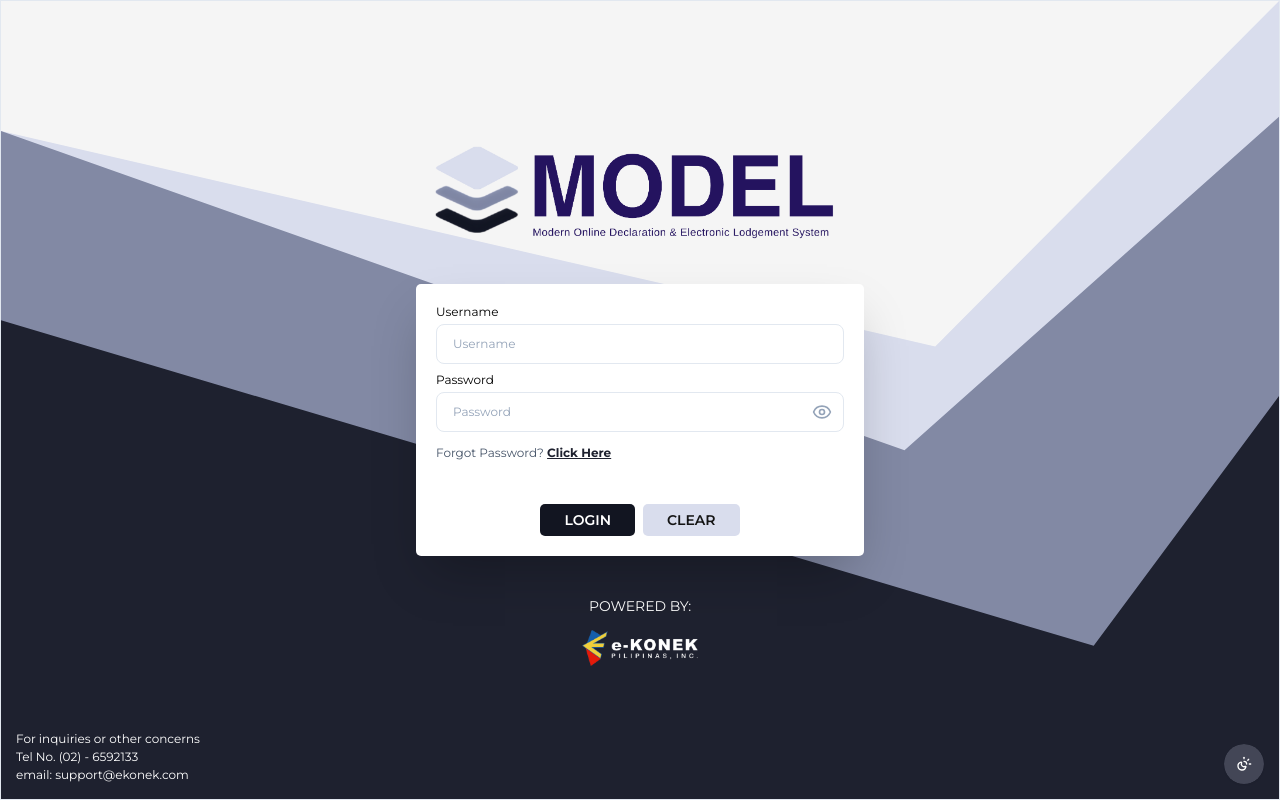
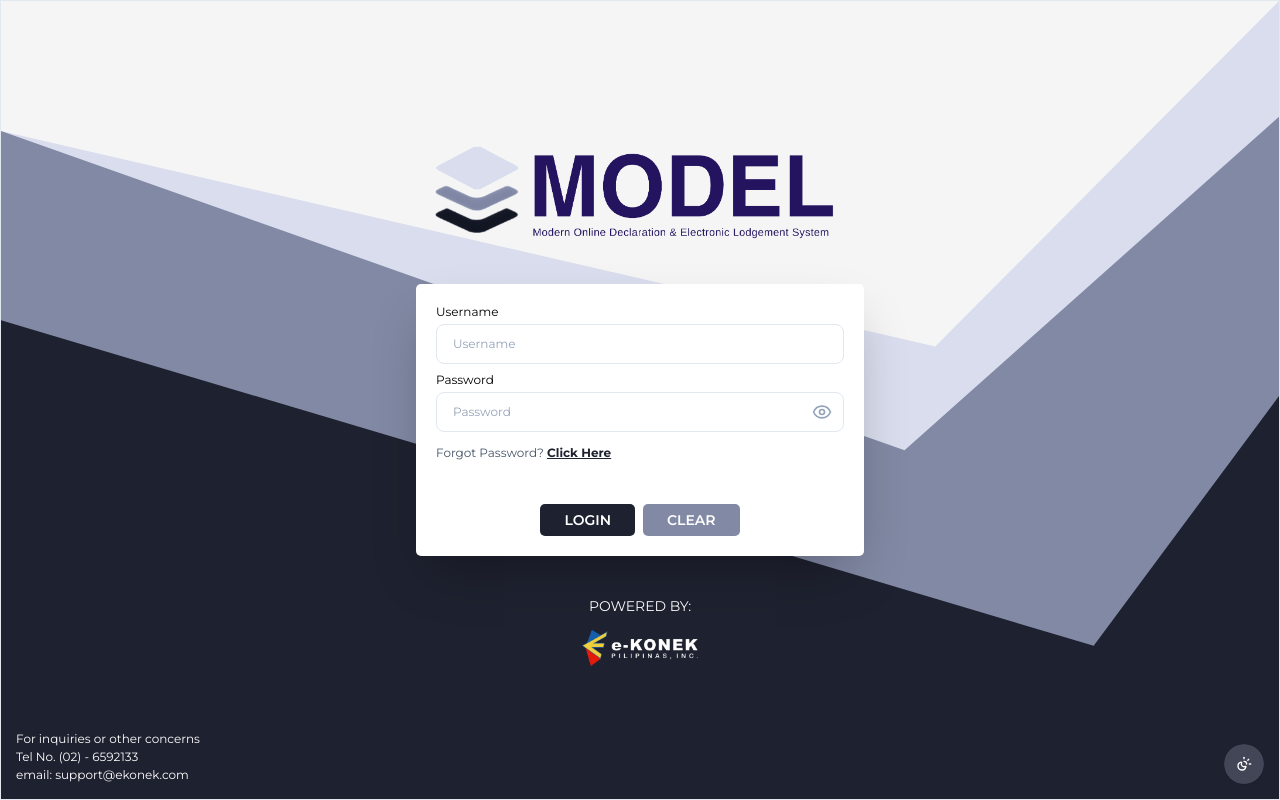
Before and after one commit to sysdevekonek/MODELv2-APP, a Next.js app in the folder modelv2-app/: page /login in a window 1280 px wide. Built offline with nearby package versions, Linux system fonts and the light colour scheme.

Commit message:
#78336 - Login Button Colors
- seperated from the global use of Buttons.

```diff
--- a/modelv2-app/src/app/(auth)/login/page.tsx
+++ b/modelv2-app/src/app/(auth)/login/page.tsx
@@ -120,23 +120,21 @@
             </div>
 
             <div className="flex gap-2 flex flex-col sm:flex-row justify-center align-center">
-              <Button
+              <button
                 type="submit"
-                variant="primary"
                 disabled={loading || submitted}
                 onClick={handleLogin}
-                className=" flex justify-center"
+                className="flex items-center gap-2 px-6 h-8 font-semibold text-sm rounded-[5px] transition-colors duration-200 focus:outline-none focus:ring-2 focus:ring-offset-2 font-titleFont i bg-mainDef3 text-white hover:bg-mainDef1 hover:text-mainDef2"
               >
                 LOGIN
-              </Button>
-              <Button
+             </button>
+              <button
                 type="button"
-                variant="secondary"
                 onClick={handleClear}
-                className=" flex justify-center"
+                className="flex items-center gap-2 px-6 h-8 font-semibold text-sm rounded-[5px] transition-colors duration-200 focus:outline-none focus:ring-2 focus:ring-offset-2 font-titleFont i bg-mainDef2 text-white hover:bg-mainDef1 hover:text-mainDef2"
               >
                 CLEAR
-              </Button>
+              </button>
             </div>
           </form>
         </div>
```
